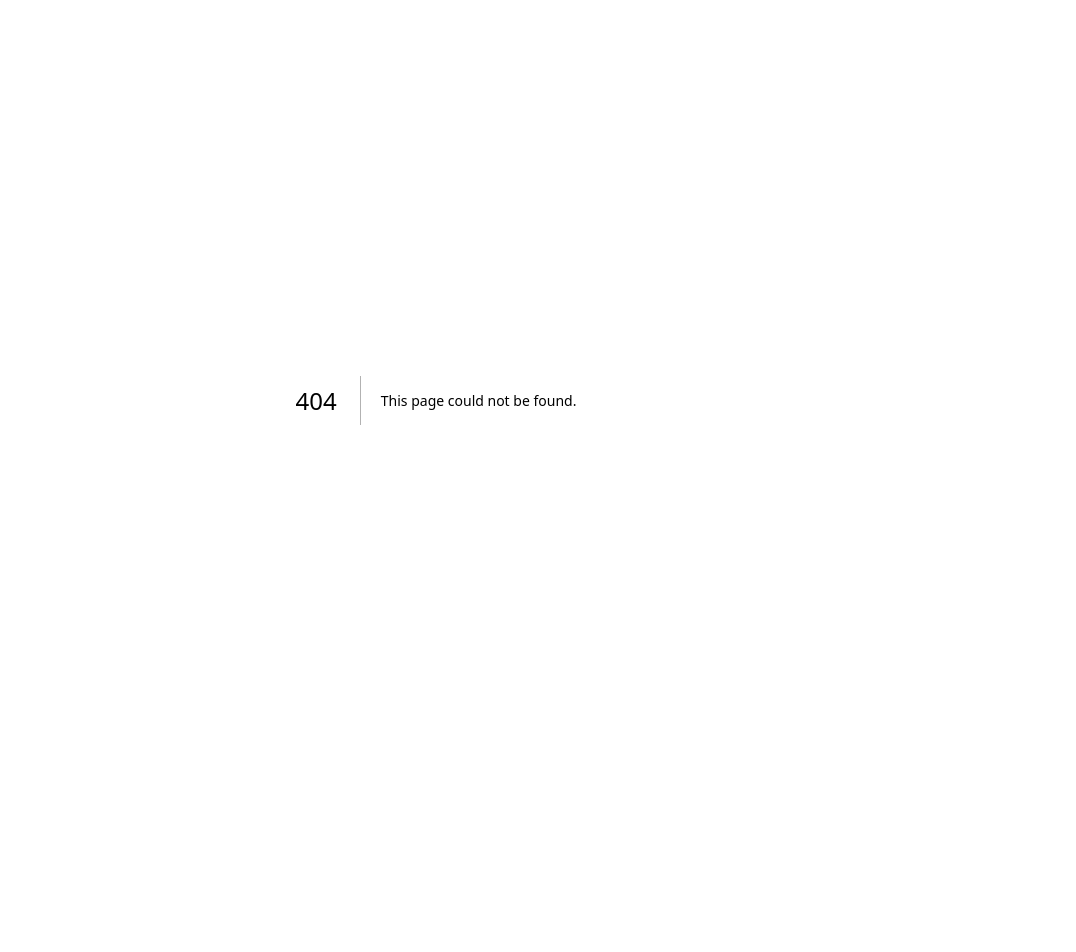
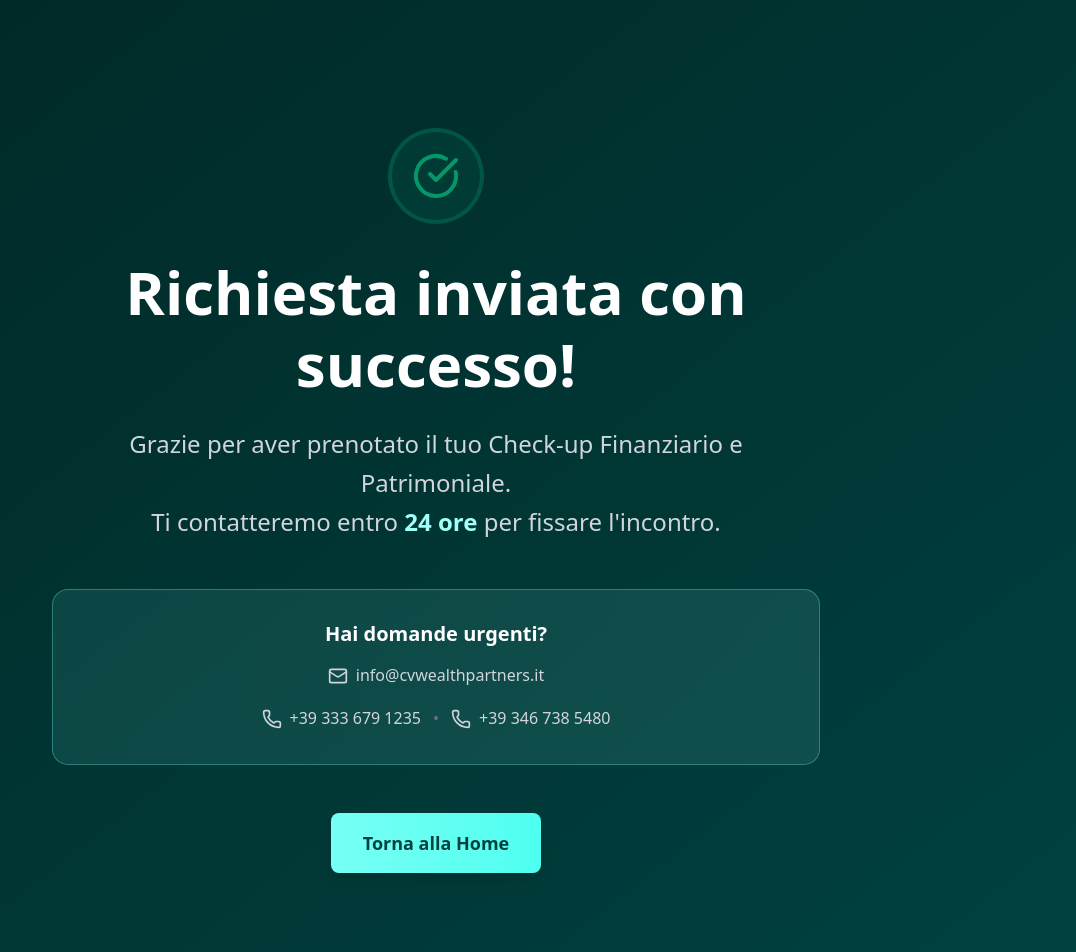
Before and after one commit to filippobosco/Chirieleison, a Next.js app: page /thank-you in a window 1280 px wide. Before the commit this address had no page. Shown: the top 952 px of the page, without its empty margins (204-1280 px from the left). Before the commit the page ends 800 px from the top, so only its background shows below. Built offline with nearby package versions, Linux system fonts and the light colour scheme.

Commit message:
Aggiunta pagina thank-you, aggiornati numeri di telefono e modifiche al form

```diff
--- /dev/null
+++ b/src/app/thank-you/page.tsx
@@ -0,0 +1,109 @@
+"use client";
+
+import { useEffect } from "react";
+import { motion } from "framer-motion";
+import { useRouter } from "next/navigation";
+import { Container } from "@/components/ui/Container";
+import { Button } from "@/components/ui/Button";
+import { CheckCircle, Mail, Phone } from "lucide-react";
+
+export default function ThankYouPage() {
+  const router = useRouter();
+
+  useEffect(() => {
+    // Track conversion event for Meta Pixel
+    if (typeof window !== "undefined" && (window as any).fbq) {
+      (window as any).fbq("track", "Lead");
+    }
+  }, []);
+
+  return (
+    <main className="min-h-screen flex flex-col">
+      <section className="flex-1 py-20 md:py-32 bg-gradient-to-br from-[var(--navy-950)] via-[var(--navy-900)] to-[var(--navy-800)]">
+        <Container>
+          <motion.div
+            initial={{ opacity: 0, y: 30 }}
+            animate={{ opacity: 1, y: 0 }}
+            transition={{ duration: 0.6 }}
+            className="max-w-3xl mx-auto text-center"
+          >
+            {/* Success Icon */}
+            <motion.div
+              initial={{ scale: 0 }}
+              animate={{ scale: 1 }}
+              transition={{ delay: 0.2, type: "spring", stiffness: 200 }}
+              className="w-24 h-24 mx-auto mb-8 rounded-full bg-[var(--success)]/10 flex items-center justify-center border-4 border-[var(--success)]/30"
+            >
+              <CheckCircle className="w-12 h-12 text-[var(--success)]" />
+            </motion.div>
+
+            {/* Main Message */}
+            <h1 className="text-4xl md:text-5xl lg:text-6xl font-bold text-white mb-6">
+              Richiesta inviata con successo!
+            </h1>
+
+            <p className="text-xl md:text-2xl text-gray-300 mb-12 leading-relaxed">
+              Grazie per aver prenotato il tuo Check-up Finanziario e Patrimoniale.
+              <br />
+              Ti contatteremo entro <span className="text-[var(--gold-400)] font-semibold">24 ore</span> per fissare l&apos;incontro.
+            </p>
+
+            {/* Contact Info */}
+            <motion.div
+              initial={{ opacity: 0, y: 20 }}
+              animate={{ opacity: 1, y: 0 }}
+              transition={{ delay: 0.4, duration: 0.6 }}
+              className="bg-gradient-to-r from-[var(--gold-500)]/10 to-[var(--gold-400)]/10 rounded-2xl p-6 md:p-8 border border-[var(--gold-500)]/30 mb-12"
+            >
+              <h3 className="text-xl font-semibold text-white mb-4">
+                Hai domande urgenti?
+              </h3>
+              <div className="flex flex-col gap-4 justify-center items-center">
+                <a
+                  href="mailto:info@cvwealthpartners.it"
+                  className="flex items-center gap-2 text-gray-300 hover:text-[var(--gold-400)] transition-colors"
+                >
+                  <Mail className="w-5 h-5" />
+                  <span>info@cvwealthpartners.it</span>
+                </a>
+                <div className="flex flex-col sm:flex-row gap-3 items-center">
+                  <a
+                    href="tel:+393336791235"
+                    className="flex items-center gap-2 text-gray-300 hover:text-[var(--gold-400)] transition-colors"
+                  >
+                    <Phone className="w-5 h-5" />
+                    <span>+39 333 679 1235</span>
+                  </a>
+                  <span className="hidden sm:inline text-gray-500">•</span>
+                  <a
+                    href="tel:+393467385480"
+                    className="flex items-center gap-2 text-gray-300 hover:text-[var(--gold-400)] transition-colors"
+                  >
+                    <Phone className="w-5 h-5" />
+                    <span>+39 346 738 5480</span>
+                  </a>
+                </div>
+              </div>
+            </motion.div>
+
+            {/* CTA Button */}
+            <motion.div
+              initial={{ opacity: 0 }}
+              animate={{ opacity: 1 }}
+              transition={{ delay: 0.6, duration: 0.6 }}
+              className="flex justify-center"
+            >
+              <Button
+                size="lg"
+                className="btn-glow"
+                onClick={() => router.push("/")}
+              >
+                Torna alla Home
+              </Button>
+            </motion.div>
+          </motion.div>
+        </Container>
+      </section>
+    </main>
+  );
+}
--- a/src/components/sections/FinalCTA.tsx
+++ b/src/components/sections/FinalCTA.tsx
@@ -1,7 +1,7 @@
 "use client";
 
-import { useState } from "react";
 import { motion } from "framer-motion";
+import { useRouter } from "next/navigation";
 import { useForm } from "react-hook-form";
 import { zodResolver } from "@hookform/resolvers/zod";
 import { z } from "zod";
@@ -13,7 +13,6 @@ import {
   ShieldCheck,
   Clock,
   AlertCircle,
-  Calendar,
 } from "lucide-react";
 
 const formSchema = z.object({
@@ -45,7 +44,7 @@ const patrimonyOptions = [
 ];
 
 export function FinalCTA() {
-  const [isSubmitted, setIsSubmitted] = useState(false);
+  const router = useRouter();
 
   const {
     register,
@@ -58,7 +57,14 @@ export function FinalCTA() {
   const onSubmit = async (data: FormData) => {
     await new Promise((resolve) => setTimeout(resolve, 1000));
     console.log("Booking form submitted:", data);
-    setIsSubmitted(true);
+
+    // Track conversion event for Meta Pixel
+    if (typeof window !== "undefined" && (window as any).fbq) {
+      (window as any).fbq("track", "Lead");
+    }
+
+    // Redirect to thank you page
+    router.push("/thank-you");
   };
 
   return (
@@ -140,23 +146,10 @@ export function FinalCTA() {
             viewport={{ once: true, margin: "-100px" }}
             transition={{ duration: 0.6, delay: 0.2 }}
           >
-            {isSubmitted ? (
-              <div className="bg-white rounded-3xl p-8 md:p-10 shadow-2xl text-center">
-                <div className="w-16 h-16 mx-auto mb-6 rounded-full bg-[var(--success)]/10 flex items-center justify-center">
-                  <Calendar className="w-8 h-8 text-[var(--success)]" />
-                </div>
-                <h3 className="text-2xl font-bold text-[var(--navy-950)] mb-2">
-                  Richiesta inviata!
-                </h3>
-                <p className="text-[var(--gray-600)]">
-                  Ti contatteremo entro 24 ore per fissare l&apos;incontro.
-                </p>
-              </div>
-            ) : (
-              <form
-                onSubmit={handleSubmit(onSubmit)}
-                className="bg-white rounded-3xl p-8 md:p-10 shadow-2xl"
-              >
+            <form
+              onSubmit={handleSubmit(onSubmit)}
+              className="bg-white rounded-3xl p-8 md:p-10 shadow-2xl"
+            >
                 <h3 className="text-2xl font-bold text-[var(--navy-950)] mb-6">
                   Prenota il tuo Check-up Finanziario e Patrimoniale
                 </h3>
@@ -318,7 +311,6 @@ export function FinalCTA() {
                   </Button>
                 </div>
               </form>
-            )}
           </motion.div>
         </div>
       </Container>
--- a/src/components/sections/Footer.tsx
+++ b/src/components/sections/Footer.tsx
@@ -45,11 +45,20 @@ export function Footer() {
                 </li>
                 <li>
                   <a
-                    href="tel:+390000000000"
+                    href="tel:+393336791235"
                     className="flex items-center gap-3 text-gray-400 hover:text-[var(--gold-400)] transition-colors"
                   >
                     <Phone className="w-5 h-5" />
-                    <span>+39 XXX XXX XXXX</span>
+                    <span>+39 333 679 1235</span>
+                  </a>
+                </li>
+                <li>
+                  <a
+                    href="tel:+393467385480"
+                    className="flex items-center gap-3 text-gray-400 hover:text-[var(--gold-400)] transition-colors"
+                  >
+                    <Phone className="w-5 h-5" />
+                    <span>+39 346 738 5480</span>
                   </a>
                 </li>
                 <li className="flex items-start gap-3 text-gray-400">
```
